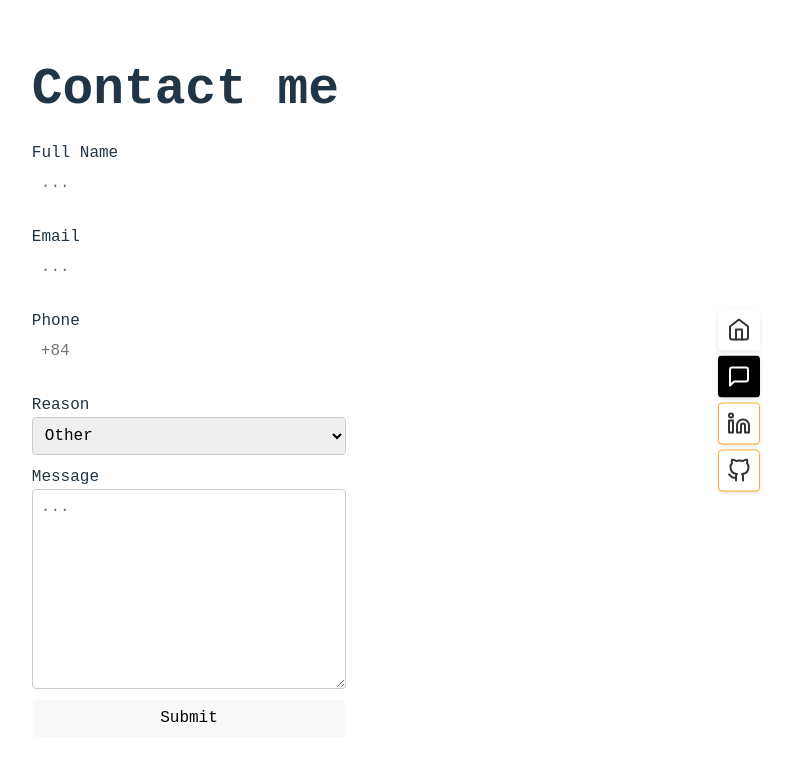
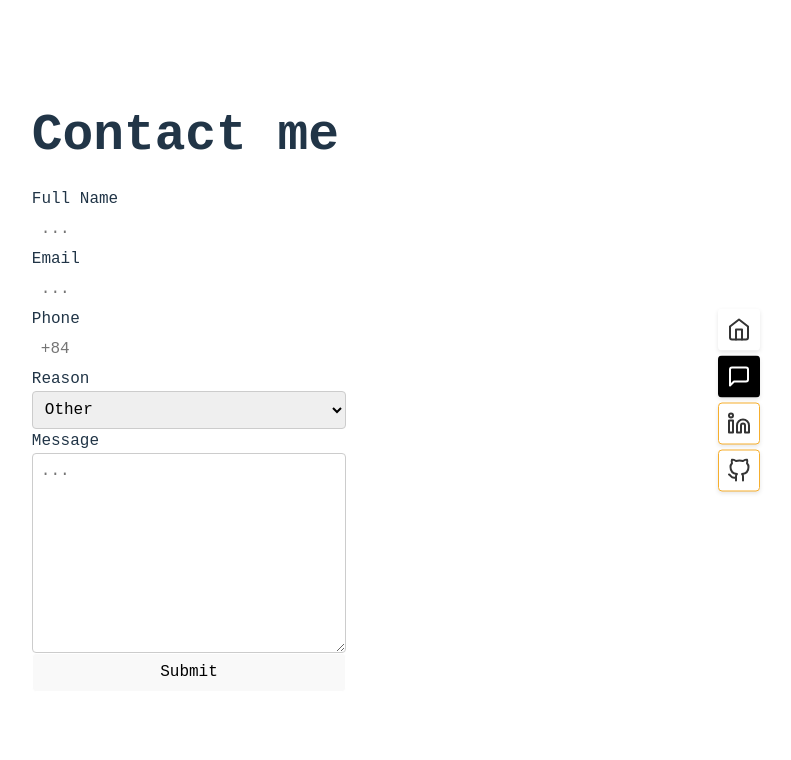
Before and after one commit to sr-albert/albert, a React (Vite) app: page /contact in a window 1280 px wide. Shown: the top 760 px of the page, without its empty margins (451-1242 px from the left). Built offline with nearby package versions, Linux system fonts and the light colour scheme.

Commit message:
fix: removed margin of input component

```diff
--- a/src/app.scss
+++ b/src/app.scss
@@ -16,7 +16,6 @@ textarea,
 select {
   width: 100%;
   padding: 0.5rem;
-  margin-bottom: 10px;
   border: 1px solid #ccc;
   border-radius: 4px;
   font-size: 1rem;
--- a/src/components/Input/Input.tsx
+++ b/src/components/Input/Input.tsx
@@ -24,7 +24,6 @@ const Input = React.forwardRef<HTMLInputElement, InputProps>(
         {...other}
         style={{
           width: "100%",
-          margin: "0px 0px 1.5rem 0px",
           border: "1px solid #ffffff",
           borderRadius: "4px",
         }}
```
